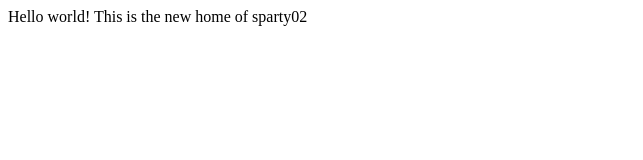
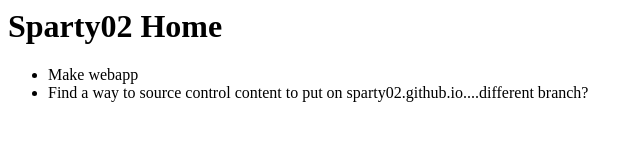
Before and after one commit to sparty02/sparty02.github.io, a plain HTML site: page index.html in a window 1280 px wide. Shown: the whole page, without its empty margins (0-643 px from the left). Drawn offline with Linux system fonts and the light colour scheme.

Commit message:
Todo list for future of page

```diff
--- a/index.html
+++ b/index.html
@@ -1,3 +1,6 @@
-Hello world!
+<h1>Sparty02 Home</h1>
 
-This is the new home of sparty02
+<ul>
+	<li>Make webapp</li>
+	<li>Find a way to source control content to put on sparty02.github.io....different branch?</li>
+</ul>
```
